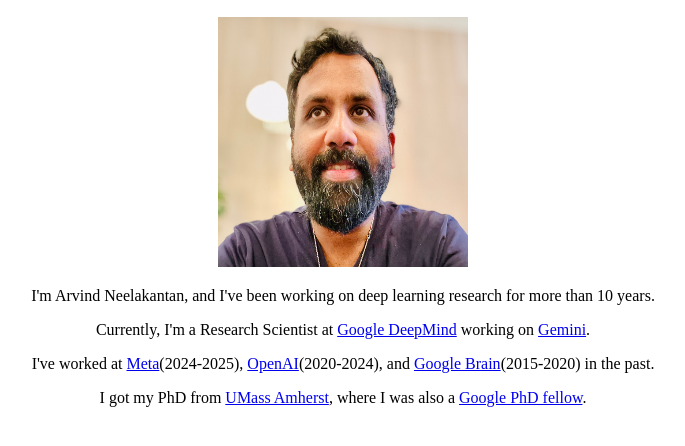
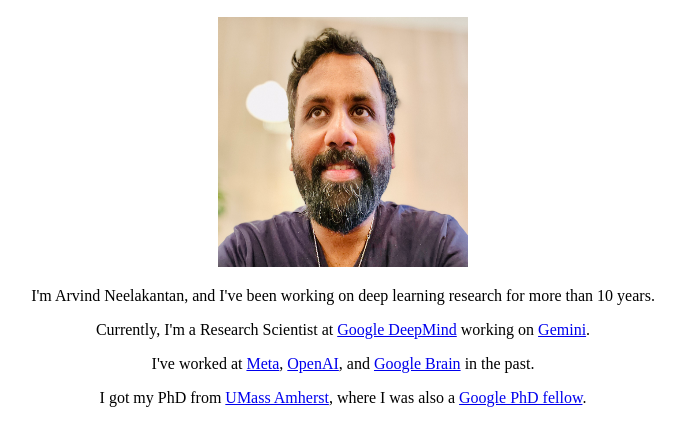
Before and after one commit to arvind-neural/arvind-neural.github.io, a plain HTML site: page index.html in a window 1280 px wide. Shown: the part 104-550 px from the top of the page, without its empty margins (297-982 px from the left). Drawn offline with Linux system fonts and the light colour scheme.

Commit message:
Update index.html

```diff
--- a/index.html
+++ b/index.html
@@ -12,7 +12,7 @@
 <img src="IMG_0081.jpg" alt="profile" width="250" height="250">
 <p>I'm Arvind Neelakantan, and I've been working on deep learning research for more than 10 years.</p>
 <p>Currently, I'm a Research Scientist at <a href="https://deepmind.google" target="_blank">Google DeepMind</a> working on <a href="https://gemini.google.com/app" target="_blank">Gemini</a>.</p>
-<p>I've worked at <a href="https://ai.meta.com" target="_blank">Meta</a>(2024-2025), <a href="https://openai.com" target="_blank">OpenAI</a>(2020-2024), and <a href="https://en.wikipedia.org/wiki/Google_Brain" target="_blank">Google Brain</a>(2015-2020) in the past.</p>
+<p>I've worked at <a href="https://ai.meta.com" target="_blank">Meta</a>, <a href="https://openai.com" target="_blank">OpenAI</a>, and <a href="https://en.wikipedia.org/wiki/Google_Brain" target="_blank">Google Brain</a> in the past.</p>
 <p>I got my PhD from <a href="https://www.cics.umass.edu" target="_blank">UMass Amherst</a>, where I was also a <a href="https://research.google/blog/announcing-the-2016-google-phd-fellows-for-north-america-europe-and-the-middle-east/?m=1" target="_blank">Google PhD fellow</a>.</p>
 </body>
 </html>
```
